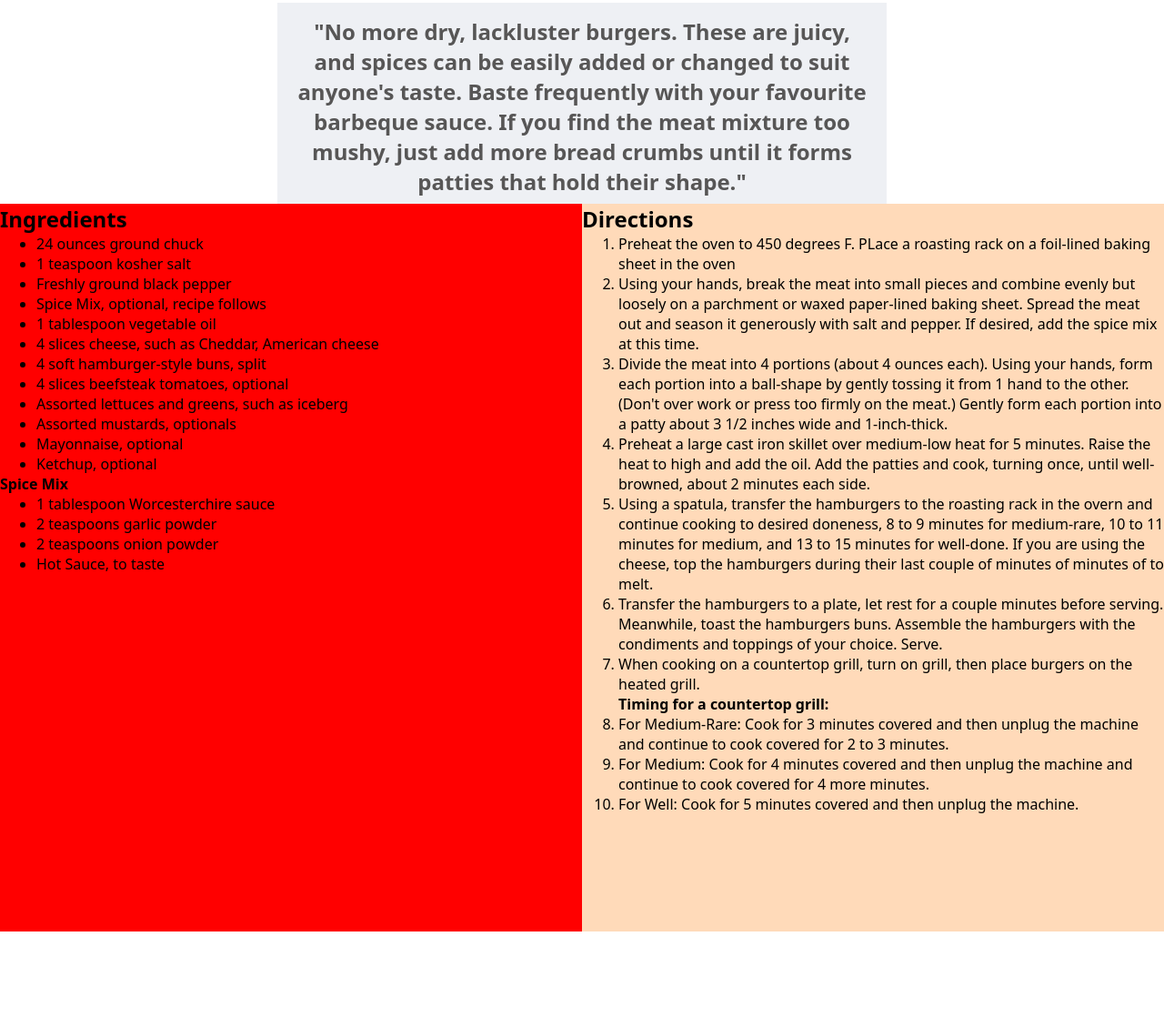
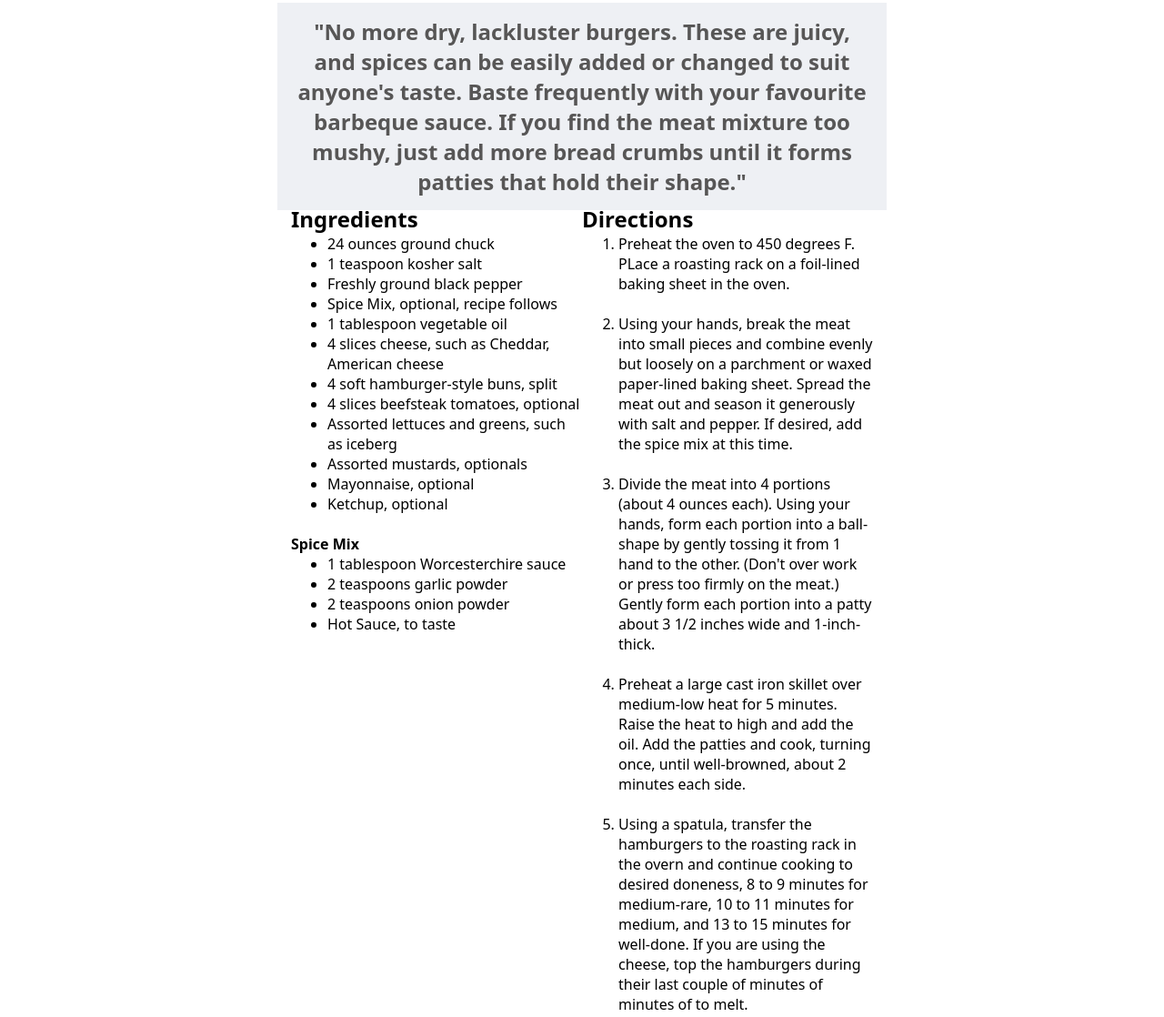
Before and after one commit to LuisaMOspina/mtech19parisproj, a plain HTML site: page recipe.html in a window 1280 px wide. Shown: the part 1090-2208 px from the top of the page at 91% size. Before the commit the page ends 2114 px from the top, so only its background shows below. Drawn offline with Linux system fonts and the light colour scheme.

Commit message:
pretty much doneee yayyygit status!

```diff
--- a/css/style.css
+++ b/css/style.css
@@ -27,8 +27,18 @@ header ul li{
     padding:20px;
 }
 
+header ul li a{
+    text-decoration:none;
+    color:black;
+}
+
+header ul li a:hover{
+    color:#cf2b15;
+}
+
 header ul li:hover{
     cursor:pointer;
+    color:#cf2b15;
 }
 
 header ul li:last-of-type{
@@ -340,19 +350,24 @@ footer ul li:last-of-type{
 
 #making{
     width:100%;
-    height:100vh;
-    background-color:seagreen;
+    height:105vh;
+    background-color:rgba(46, 139, 86, 0);
     display:flex;
+    justify-content:center;
+}
+
+#making li{
+    font-weight:500;
 }
 
 #ingr{
-    width:50%;
-    height:100vh;
-    background-color:red;
+    width:25%;
+    height:105vh;
+    background-color:rgba(255, 0, 0, 0);
 }
 
 #dire{
-    width:50%;
-    height:100vh;
-    background-color:peachpuff;
+    width:25%;
+    height:105vh;
+    background-color:rgba(255, 218, 185, 0);
 }
--- a/recipe.html
+++ b/recipe.html
@@ -12,9 +12,9 @@
     </head>
     <body>
         <header>
-            <div id="logo"><img src="images/ryparis-logo.png"></div>
+            <div id="logo"><a href="index.html"><img src="images/ryparis-logo.png"></a></div>
             <ul>
-                <li>Popular Recipes</li>
+                <li><a href="recipe.html">Popular Recipes</a></li>
                 <li>What's New</li>
                 <li>Categories</li>
                 <li>Meal Ideas</li>
@@ -73,6 +73,7 @@
                     <li>Mayonnaise, optional</li>
                     <li>Ketchup, optional</li>
                 </ul>
+                <br>
                 <h4>Spice Mix</h4>
                 <ul>
                     <li>1 tablespoon Worcesterchire sauce</li>
@@ -86,37 +87,46 @@
                 <h2>Directions</h2>
                 <ol>
                     <li>Preheat the oven to 450 degrees F. PLace a roasting rack on a foil-lined baking sheet
-                     in the oven</li>
+                     in the oven.</li>
+                     <br>
                     <li>Using your hands, break the meat into small pieces and combine evenly but loosely on
                     a parchment or waxed paper-lined baking sheet. Spread the meat out and season it generously
                     with salt and pepper. If desired, add the spice mix at this time.</li>
+                    <br>
                     <li>Divide the meat into 4 portions (about 4 ounces each). Using your hands, form each portion
                     into a ball-shape by gently tossing it from 1 hand to the other. (Don't over work or press too
                     firmly on the meat.) Gently form each portion into a patty about 3 1/2 inches wide and
                     1-inch-thick.</li>
+                    <br>
                     <li>Preheat a large cast iron skillet over medium-low heat for 5 minutes. Raise the heat to high
                     and add the oil. Add the patties and cook, turning once, until well-browned, about 2 minutes each
                     side.</li>
+                    <br>
                     <li>Using a spatula, transfer the hamburgers to the roasting rack in the overn and continue cooking
                     to desired doneness, 8 to 9 minutes for medium-rare, 10 to 11 minutes for medium, and 13 to 15 minutes
                     for well-done. If you are using the cheese, top the hamburgers during their last couple of minutes
                     of minutes of to melt.</li>
+                    <br>
                     <li>Transfer the hamburgers to a plate, let rest for a couple minutes before serving. Meanwhile,
                     toast the hamburgers buns. Assemble the hamburgers with the condiments and toppings of your choice.
                     Serve.</li>
+                    <br>
                     <li>When cooking on a countertop grill, turn on grill, then place burgers on the heated grill.</li>
+                    <br>
                     <h4>Timing for a countertop grill:</h4>
                     <li>For Medium-Rare: Cook for 3 minutes covered and then unplug the machine and continue to cook covered
                     for 2 to 3 minutes.</li>
+                    <br>
                     <li>For Medium: Cook for 4 minutes covered and then unplug the machine and continue to cook covered
                     for 4 more minutes.</li>
+                    <br>
                     <li>For Well: Cook for 5 minutes covered and then unplug the machine.</li>
                 </ol>
             </div>
         </div>
 
 
-        <!--<footer>
+        <footer>
             <p>©2020 RY PARIS</p>
             <ul>
                 <li>Site Map</li>
@@ -125,5 +135,5 @@
                 <li>Advertise</li>
                 <li>Help</li>
             </ul>
-        </footer>-->
+        </footer>
     </body>
```
Also changed, not shown: index.html (+2 -2 lines).
